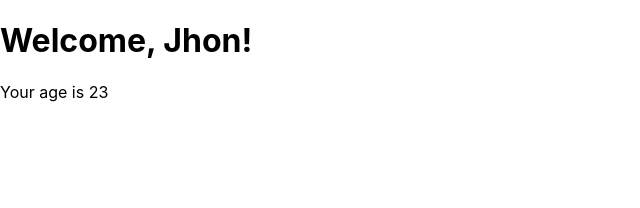
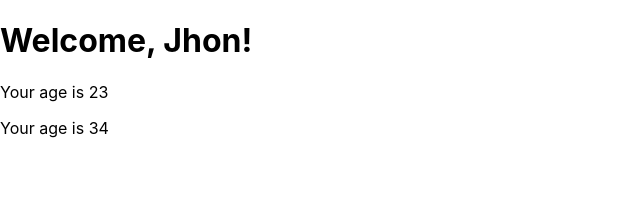
Before and after one commit to Gabriel1470/React-esercizi, a React (Create React App) app: page / in a window 1280 px wide. Shown: the top 208 px of the page, without its empty margins (0-640 px from the left). Built offline with nearby package versions, Linux system fonts and the light colour scheme.

Commit message:
props 05

```diff
--- /dev/null
+++ b/src/components/Age.js
@@ -0,0 +1,11 @@
+import React from "react"
+
+export class Age extends React.Component{
+render(){
+  return(
+    <>
+    {!! this.props.age && <p>Your age is {this.props.age}</p>}
+    </>
+  )
+}
+}
--- a/src/components/Welcome.js
+++ b/src/components/Welcome.js
@@ -1,4 +1,5 @@
 import React from "react";
+import { Age } from "./Age";
 
  export class Welcome extends React.Component{
 
@@ -9,7 +10,7 @@
 
         {!! this.props.name  && <h1>Welcome, {this.props.name}!</h1> }
        {!! this.props.age && <p>Your age is {this.props.age}</p>}
-
+     <Age age={34}/>
       </div>
     )
   }
```
